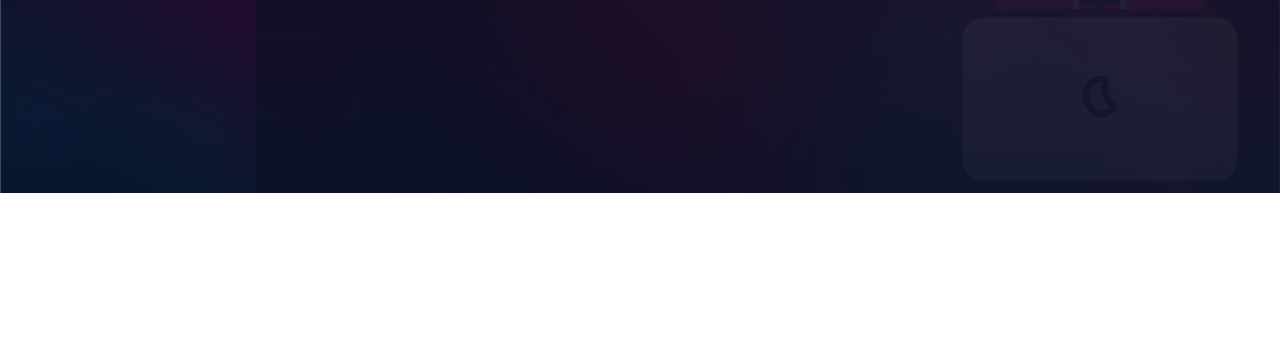
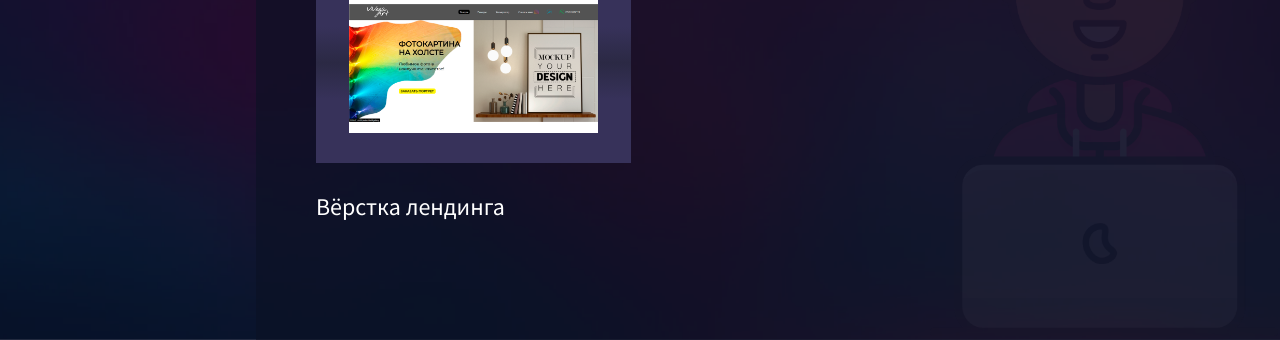
Before and after one commit to slaker32/mySite, a plain HTML site: page work.html in a window 1280 px wide. Shown: the part 607-947 px from the top of the page. Before the commit the page ends 800 px from the top, so only its background shows below. Drawn offline with nearby package versions, Linux system fonts and the light colour scheme.

Commit message:
add project

```diff
--- a/work.html
+++ b/work.html
@@ -81,6 +81,16 @@
                         Вёрстка интернет магазина
                     </a></div>
                 </div>
+                <div class="work_item">
+                    <div class="work_item_bg">
+                        <div class="work_item_img">
+                            <img src="./img/V_A_главный экран.png" alt="scr">
+                        </div>
+                    </div>
+                    <div class="work_item_title"><a href="https://slaker32.github.io/vivera_art/">
+                        Вёрстка лендинга
+                    </a></div>
+                </div>
             </div>
         </div>
     </section>
```
Also changed, not shown: img/V_A_главный экран.png (added).
